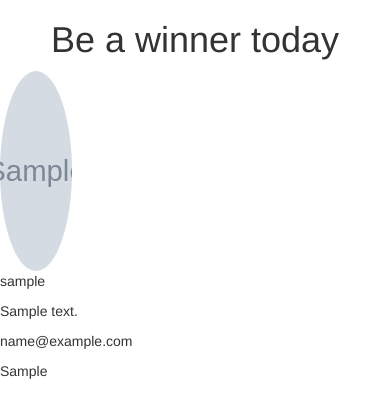
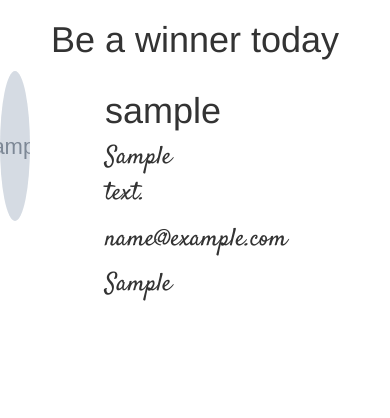
Before and after one commit to UmuhireAnuarithe/Awwards, a Django app: page /profile/ in a window 390 px wide. Shown: the part 222-640 px from the top of the page. Run offline with Django 3.2, Linux system fonts and the light colour scheme; a user stored in the database is signed in; tables that the repository leaves empty hold one stand-in row (values such as "Sample post"); grey boxes marked "Sample" are stand-in pictures; some libraries are stand-ins or nearby versions; some web fonts are replaced.

```diff
--- a/prize/templates/navbar.html
+++ b/prize/templates/navbar.html
@@ -9,7 +9,7 @@
 
 <body>
     <link href="https://fonts.googleapis.com/css?family=Fugaz+One|Niconne|Shrikhand&display=swap" rel="stylesheet">
-    <nav class="navbar navbar-inverse" style="background-color:grey;padding:30px;font-family: 'Fugaz One', cursive;;">
+    <nav class="navbar navbar-inverse" style="background-color:grey;padding:30px;font-family: 'Fugaz One', cursive;color:blue;">
     <div class="container">
       <div class="row">
         <div cclass="col-sm-4 col-md-4 navbar-left">
--- a/prize/templates/profile.html
+++ b/prize/templates/profile.html
@@ -5,13 +5,17 @@
 <div class="row">
 
     <div class="col-sm-3 col-md-3"></div>
-    <div class="col-xs-6 col-sm-6 col-md-6 col-lg-6">
-        <img src="{{myprofile.Profile_picture.url}}" style="border-radius:50%; height:200px;width:40%" class="img-responsive" alt="Image">
-        <p>{{myprofile.username}}</p>
-        <p>{{myprofile.user_bio}}</p>
-        <p>{{myprofile.email}}</p>
-        <p>{{myprofile.location}}</p>
+    <div class="col-xs-3 col-sm-3 col-md-3 col-lg-3">
+        <img src="{{myprofile.Profile_picture.url}}" style="border-radius:50%; height:150px;width:40%" class="img-responsive"
+            alt="Image">
     </div>
-
-
-{% endblock %}
+    <div class="col-xs-4 col-sm-4 col-md-4 col-lg-4">
+         <link href="https://fonts.googleapis.com/css?family=Satisfy&display=swap" rel="stylesheet">
+        <h1>{{myprofile.username}}</h2>
+        <p style="font-family: 'Satisfy', cursive;font-size:25px;">{{myprofile.user_bio}}</p>
+        <p style="font-family: 'Satisfy', cursive;font-size:25px;">{{myprofile.email}}</p>
+        <p style="font-family: 'Satisfy', cursive;font-size:25px;">{{myprofile.location}}</p>
+    </div>
+    <div class="col-sm-2 col-md-2"></div>
+</div>
+ {% endblock %}
```
